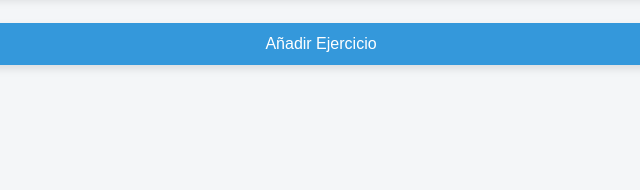
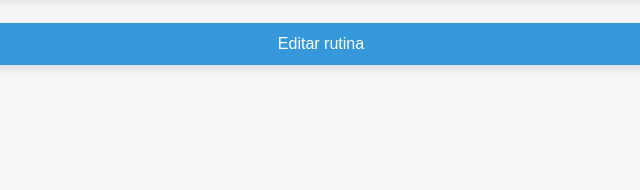
Before and after one commit to Marlonbet/Gymbros, a plain HTML site: page index.html in a window 1280 px wide. Shown: the part 524-714 px from the top of the page, 319-959 px from the left. Drawn offline with Linux system fonts and the light colour scheme.

Commit message:
Update index.html

```diff
--- a/index.html
+++ b/index.html
@@ -17,7 +17,7 @@
             <ul id="routine-list">
                 <!-- Ejercicios renderizados aquí dinámicamente -->
             </ul>
-            <button id="add-exercise-btn">Añadir Ejercicio</button>
+            <button id="add-exercise-btn">Editar rutina</button>
         </section>
     </main>
 
```
